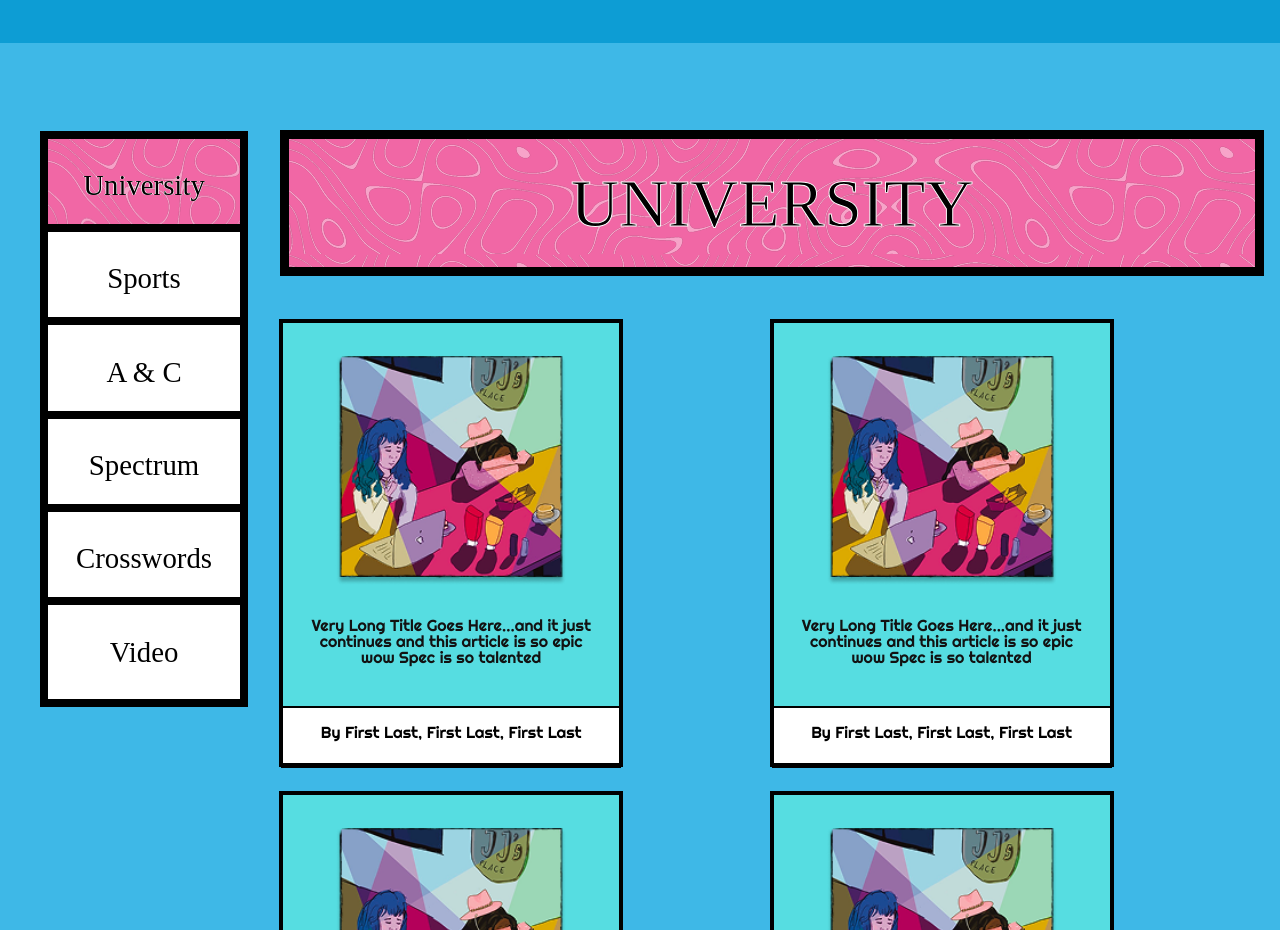
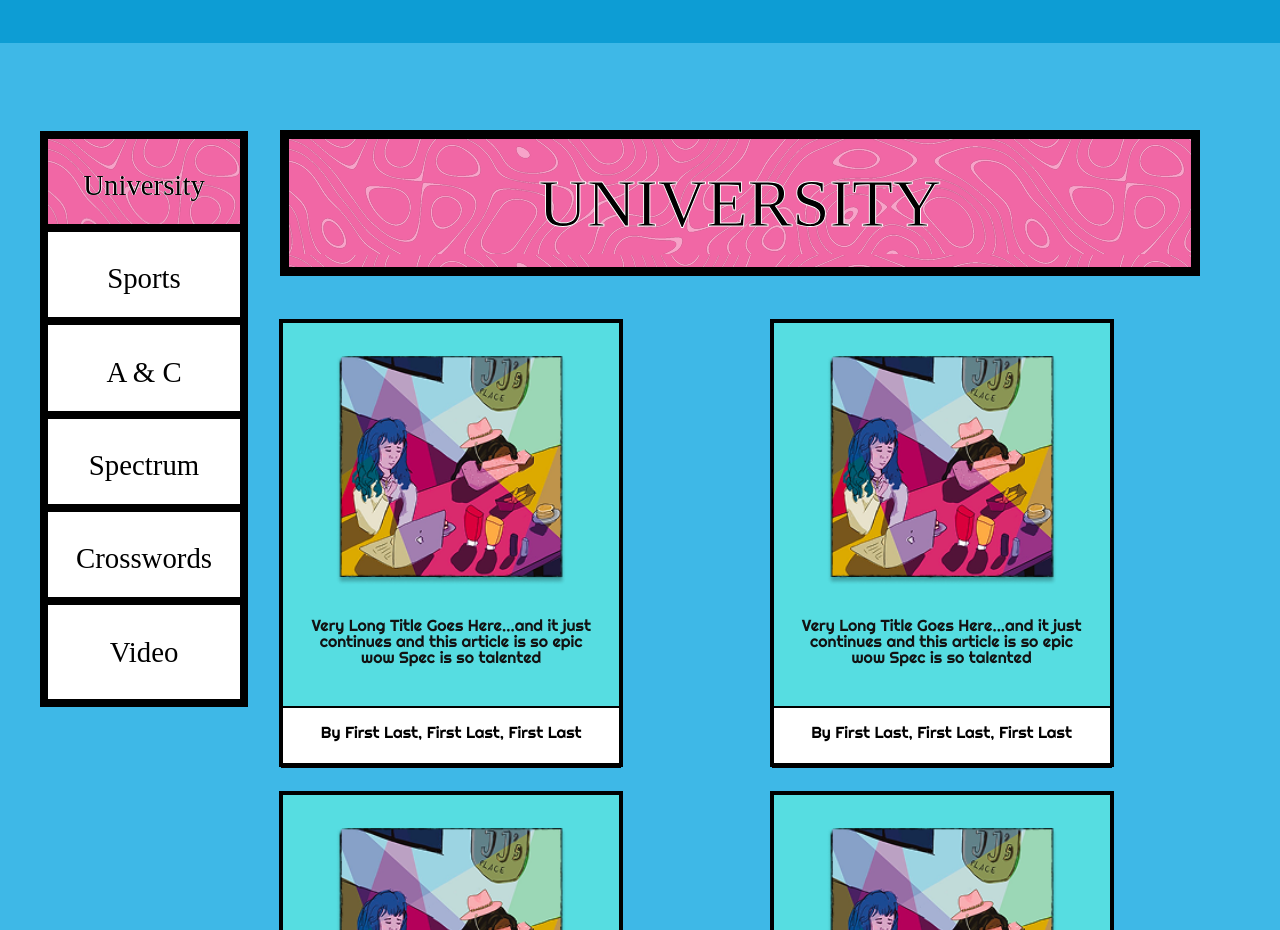
Before and after one commit to spectatorpublishing/nsop2025, a React (Create React App) app: page / in a window 1280 px wide. Shown: the part 2280-3210 px from the top of the page. Built offline with nearby package versions, Linux system fonts and the light colour scheme; a web font is replaced by a local one.

Commit message:
banner fix

```diff
--- a/src/Components/SectionTitle.js
+++ b/src/Components/SectionTitle.js
@@ -2,8 +2,7 @@ import React from "react";
 import styled from 'styled-components';
 
 const Container = styled.div`
-  width: 75.5vw;
-  max-width: 70rem;
+
   height: 8rem;
   position: relative;
   border: 0.6rem solid #000;
@@ -11,6 +10,8 @@ const Container = styled.div`
   background-image: url(${'noise_texture.png'});
   margin-left: 17.5rem;
   bottom: -17.1rem;
+  max-width: 90%;
+  margin-right: 5rem;
 
   @media (max-width: 768px) {
     width: 90vw;
```
